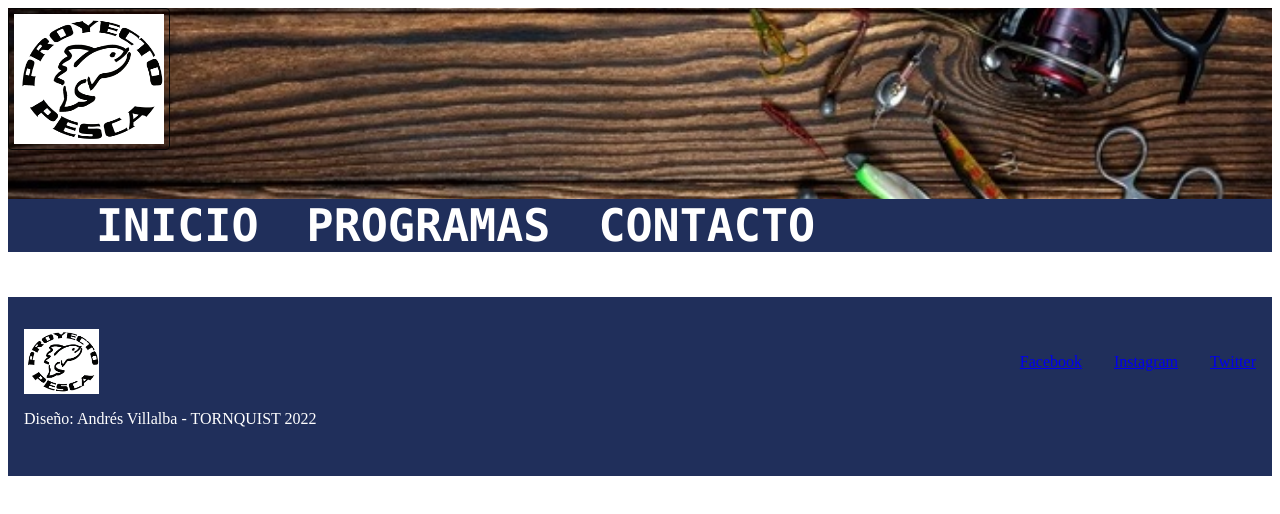
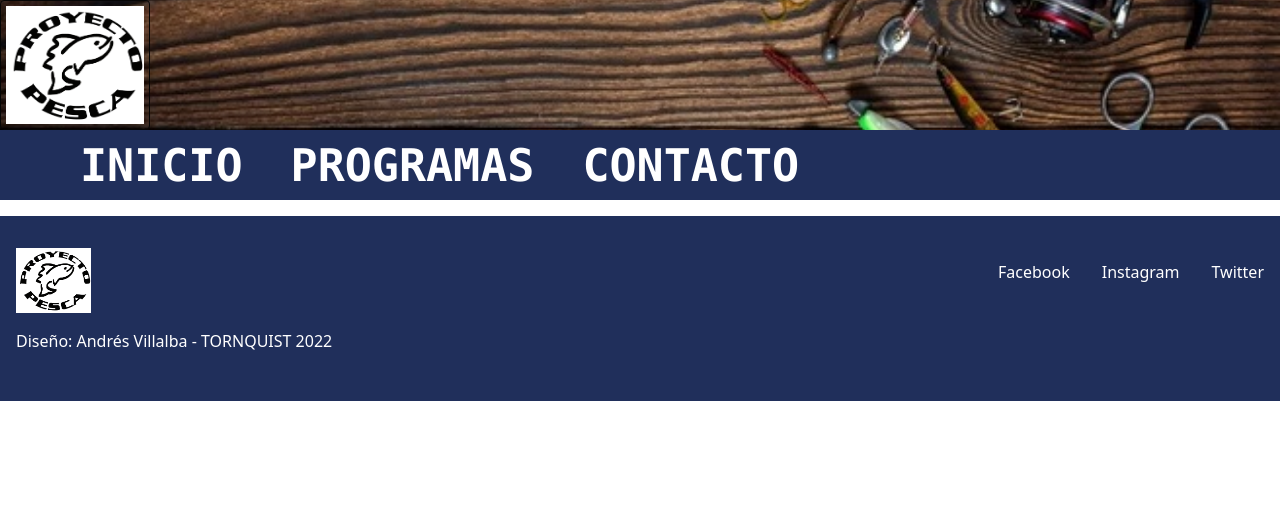
Before and after one commit to villalbaandres/entrega-final, a plain HTML site: page Contacto.html in a window 1280 px wide. Drawn offline with nearby package versions, Linux system fonts and the light colour scheme; some icons are missing.

Commit message:
Listos Footer y Head en todas las paginas

```diff
--- a/Contacto.html
+++ b/Contacto.html
@@ -6,9 +6,11 @@
     <meta http-equiv="X-UA-Compatible" content="IE=edge">
     <meta name="viewport" content="width=device-width, initial-scale=1.0">
     <title>CONTACTO</title>
-<!-- Vinculacion de la libreria de iconos Jam Icons v2 - Iconos Tipograficos -->
+    <link href="https://cdn.jsdelivr.net/npm/bootstrap@5.2.0-beta1/dist/css/bootstrap.min.css" rel="stylesheet" integrity="sha384-0evHe/X+R7YkIZDRvuzKMRqM+OrBnVFBL6DOitfPri4tjfHxaWutUpFmBp4vmVor" crossorigin="anonymous">
+    <link rel="stylesheet" href="https://unpkg.com/jam-icons/css/jam.min.css">
+    <link rel="stylesheet" href="css/estilos.css">
 
-    <link rel="stylesheet" href="css/estilos.css">
+
 </head>
 
 <body>
@@ -38,16 +40,16 @@
 
     <footer class="footer">
         <div class="footer__flex">
-            <img class="sublogo" src="imagenes/logo.png" alt="Logo" width="75" height="65">
+            <img src="imagenes/logo.png" alt="Logo" width="75" height="65">
             <ul class="footer__lista">
                 <li class="footer__item">
-                    <a href="https://www.twitter.com/" target="_blank">Twitter</a>
+                    <a class= "link" href="https://www.twitter.com/" target="_blank">Twitter</a>
                 </li>
                 <li class="footer__item">
-                    <a href="https://www.instagram.com/" target="_blank">Instagram</a>
+                    <a class= "link" href="https://www.instagram.com/" target="_blank">Instagram</a>
                 </li>
                 <li class="footer__item">
-                    <a href="https://www.facebook.com/" target="_blank">Facebook</a>
+                    <a class= "link" href="https://www.facebook.com/" target="_blank">Facebook</a>
                 </li>
             </ul>
         </div>
```
Also changed, not shown: Programas.html (+8 -4 lines).
